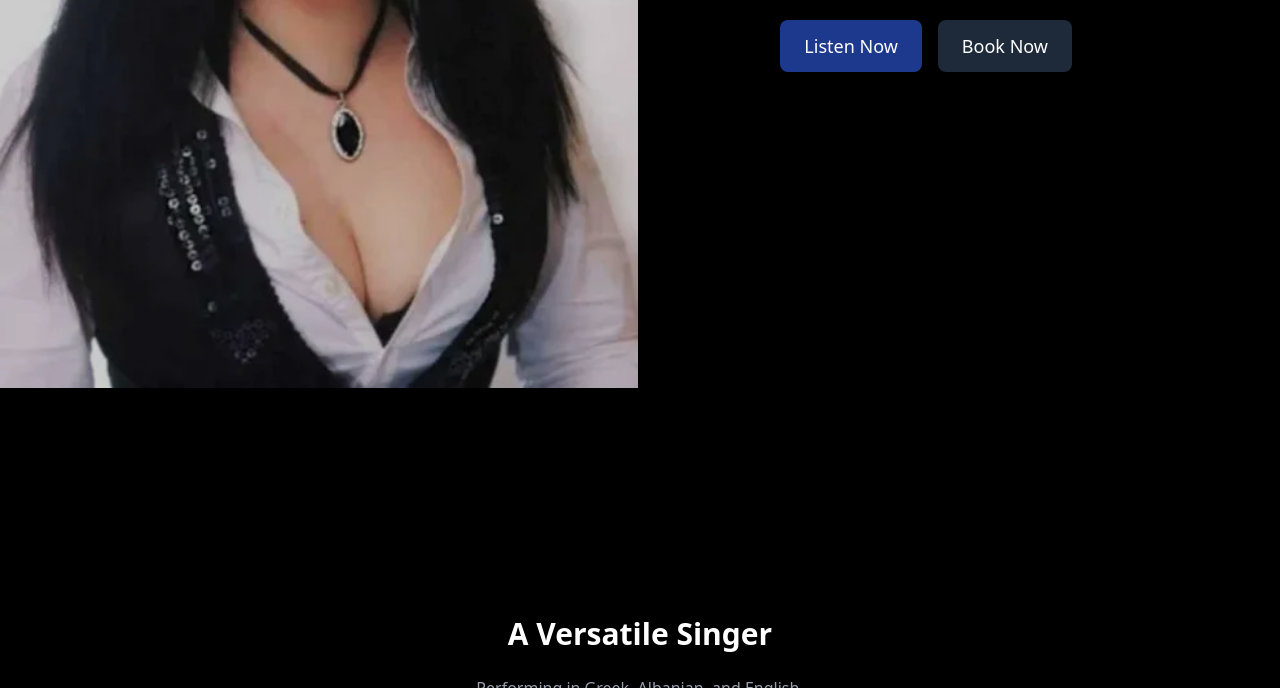
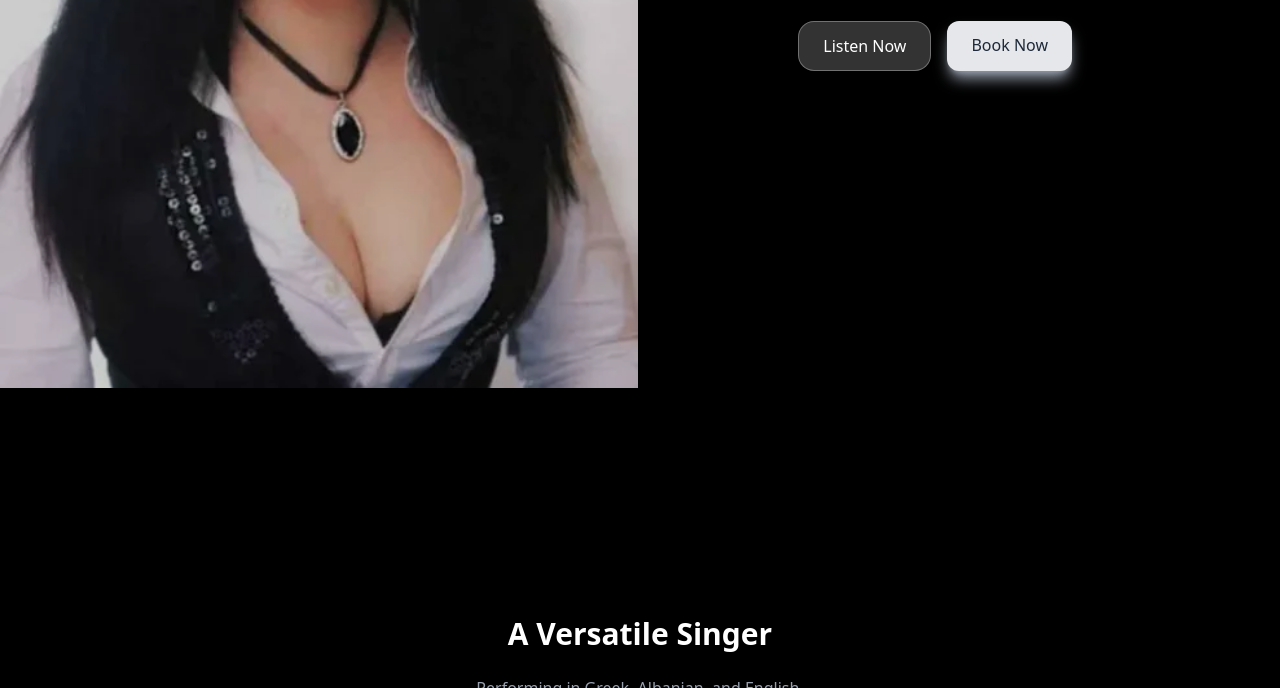
Before and after one commit to sunnycc17/Adelina-vogli, a website: page index.html in a window 1280 px wide. Shown: the part 412-1100 px from the top of the page. Drawn offline with nearby package versions, Linux system fonts and the light colour scheme.

Commit message:
updated button designs

```diff
--- a/index.html
+++ b/index.html
@@ -53,14 +53,15 @@
             data-aos-delay="400"
             target="_blank"
             href="https://www.youtube.com/@adelinavogli9361"
-            class="px-6 py-3 bg-blue-900 hover:bg-blue-950 rounded-lg text-lg font-medium"
+            class="px-6 py-3 rounded-2xl bg-white/20 backdrop-blur-md text-white border border-white/30 shadow-lg hover:bg-white/30 transition"
             >Listen Now</a
           >
+
           <a
             data-aos="fade-up"
             data-aos-delay="400"
             href="mailto:vogliadelina17@gmail.com"
-            class="px-6 py-3 bg-gray-800 hover:bg-gray-700 rounded-lg text-lg font-medium"
+            class="px-6 py-3 rounded-xl bg-gray-200 text-gray-800 shadow-lg shadow-gray-400 hover:shadow-none transition"
             >Book Now</a
           >
         </div>
```
Also changed, not shown: src/output.css.
